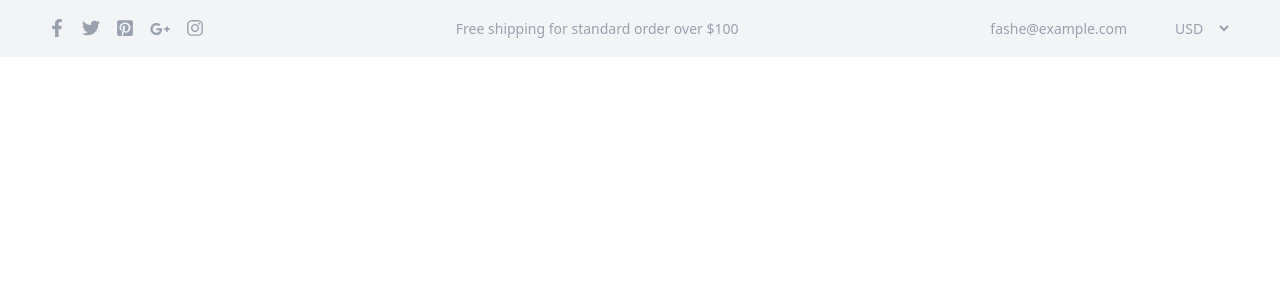
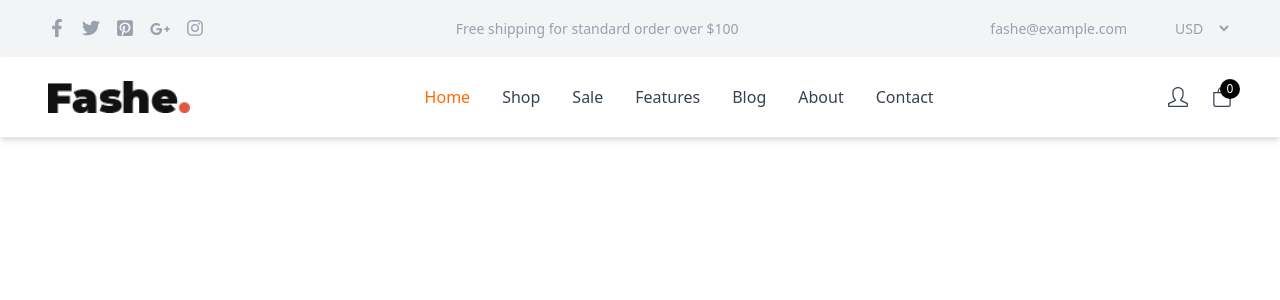
Before and after one commit to Aymen-zhr/Aymen_Zouhari_Final_Project_React, a React (Vite) app in the folder final project react/: page / in a window 1280 px wide. Shown: the top 300 px of the page. Built offline with nearby package versions, Linux system fonts and the light colour scheme.

Commit message:
feat: added navbar

```diff
--- a/final project react/src/App.jsx
+++ b/final project react/src/App.jsx
@@ -1,4 +1,3 @@
-
 import './App.css'
 import Index from './pages/home/index'
 
--- /dev/null
+++ b/final project react/src/components/Header/Navbar.jsx
@@ -0,0 +1,33 @@
+
+import React from "react";
+import { SlUser } from "react-icons/sl";
+import { BsBag } from "react-icons/bs";
+import { images } from "../../constants/images";
+
+const Navbar = () => {
+    return (
+        <nav className="sticky top-0 z-50 flex justify-between items-center px-12 bg-white border-b border-gray-200 transition-all duration-300 py-6 shadow-md">
+            <div>
+                <img src={images.logo} alt="Logo" className="h-8" />
+            </div>
+            <div className="flex gap-8">
+                <a href="#" className="text-orange-500 font-medium relative group">Home<span className="absolute bottom-0 left-0 w-0 h-0.5 bg-orange-500 group-hover:w-full transition-all duration-300"></span></a>
+                <a href="#" className="text-gray-700 font-medium relative group hover:text-orange-500 transition-colors">Shop<span className="absolute bottom-0 left-0 w-0 h-0.5 bg-orange-500 group-hover:w-full transition-all duration-300"></span></a>
+                <a href="#" className="text-gray-700 font-medium relative group hover:text-orange-500 transition-colors">Sale<span className="absolute bottom-0 left-0 w-0 h-0.5 bg-orange-500 group-hover:w-full transition-all duration-300"></span></a>
+                <a href="#" className="text-gray-700 font-medium relative group hover:text-orange-500 transition-colors">Features<span className="absolute bottom-0 left-0 w-0 h-0.5 bg-orange-500 group-hover:w-full transition-all duration-300"></span></a>
+                <a href="#" className="text-gray-700 font-medium relative group hover:text-orange-500 transition-colors">Blog<span className="absolute bottom-0 left-0 w-0 h-0.5 bg-orange-500 group-hover:w-full transition-all duration-300"></span></a>
+                <a href="#" className="text-gray-700 font-medium relative group hover:text-orange-500 transition-colors">About<span className="absolute bottom-0 left-0 w-0 h-0.5 bg-orange-500 group-hover:w-full transition-all duration-300"></span></a>
+                <a href="#" className="text-gray-700 font-medium relative group hover:text-orange-500 transition-colors">Contact<span className="absolute bottom-0 left-0 w-0 h-0.5 bg-orange-500 group-hover:w-full transition-all duration-300"></span></a>
+            </div>
+            <div className="flex items-center gap-6">
+                <a href="#" className="text-gray-700 hover:text-orange-500 transition-colors"><SlUser size={20} /></a>
+                <a href="#" className="relative text-gray-700 hover:text-orange-500 transition-colors">
+                    <BsBag size={20} />
+                    <span className="absolute -top-2 -right-2 bg-black text-white text-xs rounded-full w-5 h-5 flex items-center justify-center">0</span>
+                </a>
+            </div>
+        </nav>
+    );
+};
+
+export default Navbar;
--- a/final project react/src/pages/home/index.jsx
+++ b/final project react/src/pages/home/index.jsx
@@ -1,10 +1,12 @@
 import React from "react";
+import Navbar from "../../components/Header/Navbar";
 import Topbar from "../../components/Header/TopBar";
 
 const Index = () => {
   return (
     <>
       <Topbar />
+      <Navbar />
     </>
   );
 };
```
